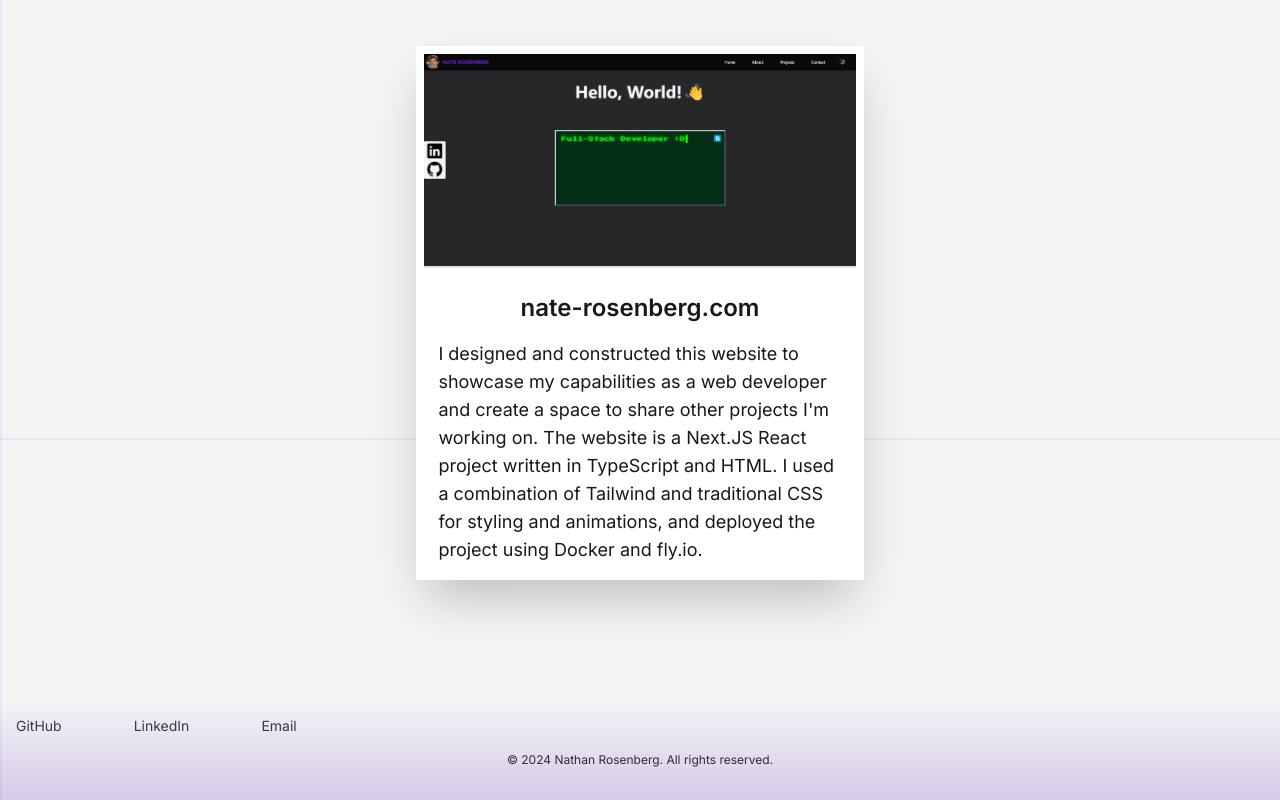
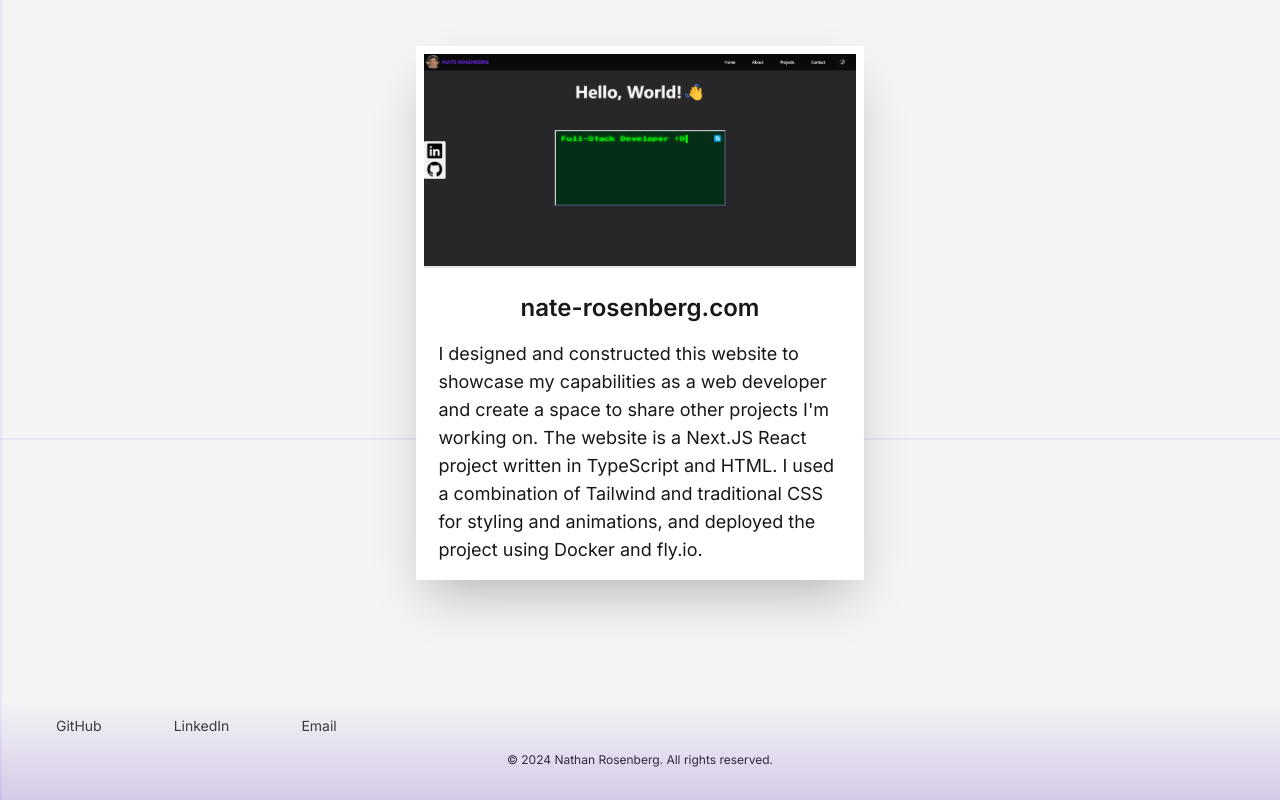
Before and after one commit to nwrose/nwr-website, a Next.js app: page / in a window 1280 px wide. Shown: the part 1962-2762 px from the top of the page. Built offline with nearby package versions, Linux system fonts and the light colour scheme.

Commit message:
better spacing for contact buttons

```diff
--- a/components/custom/contact.tsx
+++ b/components/custom/contact.tsx
@@ -2,7 +2,7 @@ const Contact:React.FC = () => {
     return(
     <>
     <div className="relative py-16 sm:py-4">
-        <div className="h-[100px] w-[100%] flex justify-center md:justify-start items-end space-x-10 text-sm z-20">
+        <div className="h-[100px] w-[100%] flex justify-center md:justify-start items-end space-x-10 text-sm z-20 px-10">
             <div><a href="https://www.github.com/nwrose/"  className="hover:bg-violetMode m-2 p-2 rounded ease-in-out duration-300">
                 GitHub
             </a></div>
```
